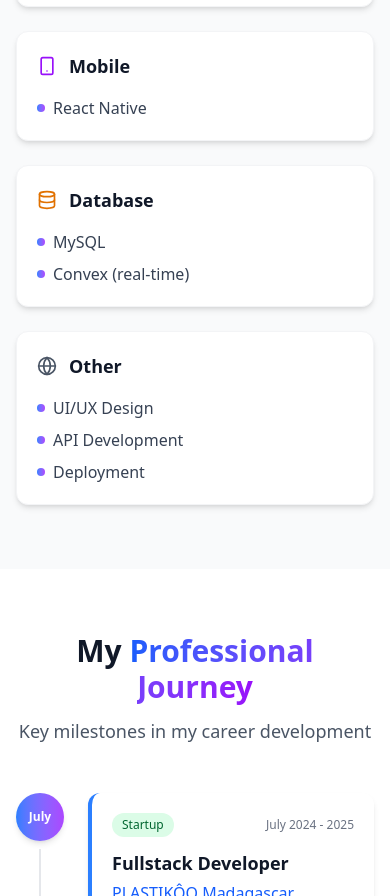
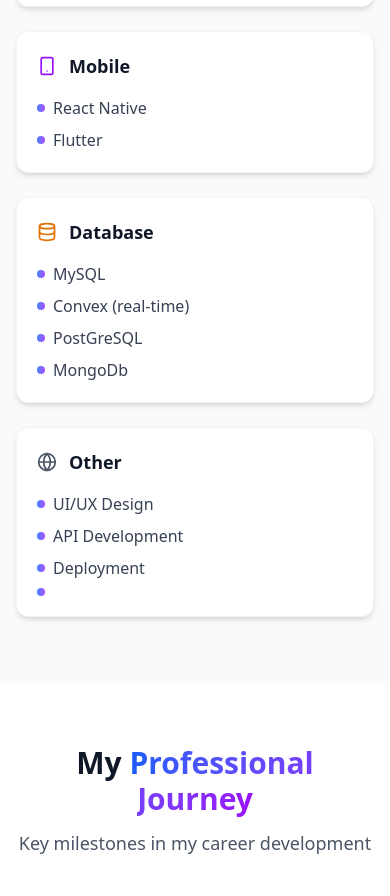
Before and after one commit to rakotoarisonlandry/portfolioV.02, a Next.js app: page /about in a window 390 px wide. Shown: the part 837-1733 px from the top of the page. Built offline with nearby package versions, Linux system fonts and the light colour scheme.

Commit message:
fix: update mobile and database skills, enhance social link behavior in contact page

```diff
--- a/src/app/about/page.tsx
+++ b/src/app/about/page.tsx
@@ -27,9 +27,9 @@ export default function AboutPage() {
       "Tailwind CSS",
     ],
     backend: ["Node.js", "Express.js", "Java Spring Boot"],
-    mobile: ["React Native"],
-    database: ["MySQL", "Convex (real-time)"],
-    other: ["UI/UX Design", "API Development", "Deployment"],
+    mobile: ["React Native","Flutter"],
+    database: ["MySQL", "Convex (real-time)","PostGreSQL","MongoDb"],
+    other: ["UI/UX Design", "API Development", "Deployment",""],
   };
 
   const languages = [
--- a/src/app/contact/page.tsx
+++ b/src/app/contact/page.tsx
@@ -107,8 +107,9 @@ export default function ContactPage() {
                   ].map((social) => (
                     <a
                       key={social.name}
-                      href="#"
-                      className={`${social.color} text-white px-4 py-2 rounded-lg text-sm font-medium hover:opacity-90 transition-opacity duration-200`}
+                      href={social.href}
+                      target="_blank"
+                      className={`${social.color} text-white px-4 py-2  rounded-lg text-sm font-medium hover:opacity-90 transition-opacity duration-200`}
                     >
                       {social.name}
                     </a>
```
